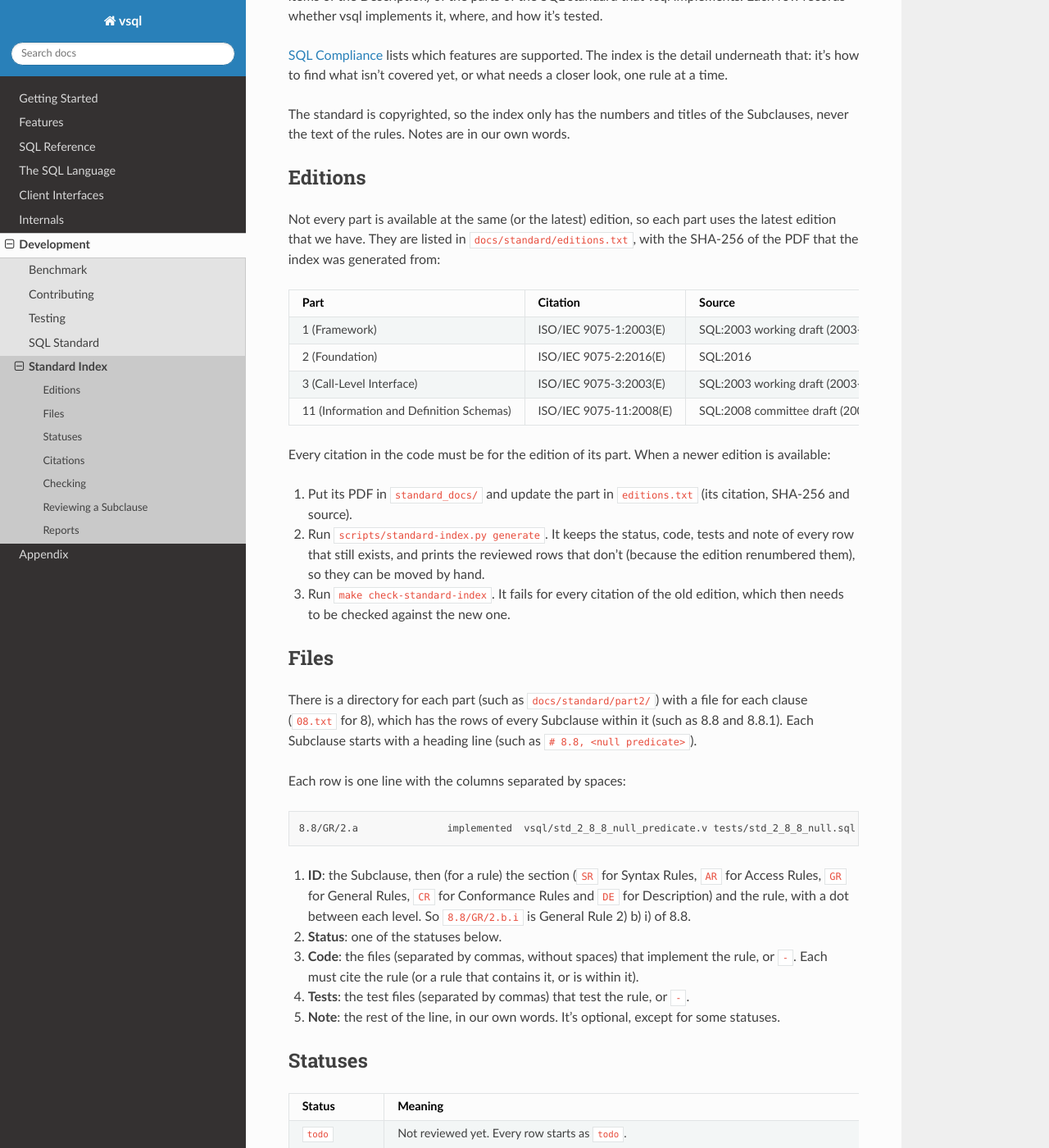
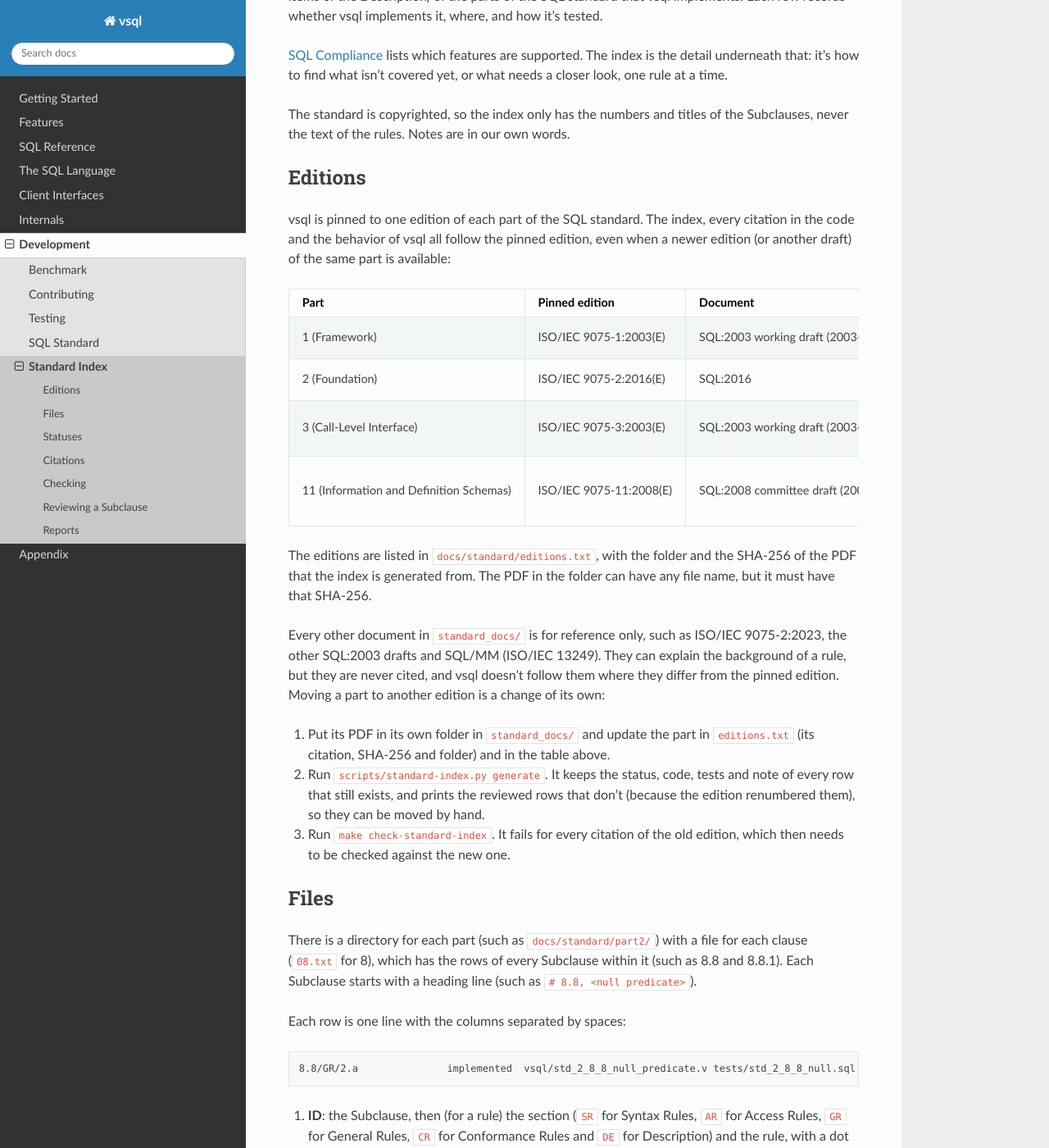
Before and after one commit to elliotchance/vsql, a Sphinx documentation site: the page built from docs/standard-index.rst, in a window 1280 px wide and 1400 px high, scrolled down 477 px. Shown: the whole window at 82% size. Built offline with Sphinx 7.4.7 and the Read the Docs theme 3.1.0, drawn with Linux system fonts in a browser that asks for light colours.

Commit message:
docs: Pin the edition of each part of the SQL standard
standard_docs/ now has more than one edition of some parts (such as
ISO/IEC 9075-2:2016 and 2023), so "the latest edition that we have" no
longer says which one vsql follows. Each part is now pinned to the edition
it already uses: Part 1 and Part 3 are the SQL:2003 working drafts, Part 2
is ISO/IEC 9075-2:2016 and Part 11 is the SQL:2008 committee draft. Every
other document in standard_docs/ is for reference only and is never cited.

editions.txt names the folder of each pinned document in standard_docs/,
such as "ISO_IEC 9075-2 2016 Foundation", rather than the raw file name of
the PDF. standard-index.py finds the PDF in that folder by its SHA-256, so
the file can have any name but must still be exactly the pinned edition.

Co-Authored-By: Claude Opus 5.5 <noreply@anthropic.com>

```diff
--- a/docs/sql-standard.rst
+++ b/docs/sql-standard.rst
@@ -14,8 +14,10 @@ vsql works against **SQL:2016** (ISO/IEC 9075-2:2016), as well as
 `Part 3: Call-Level Interface (SQL/CLI) <https://www.iso.org/standard/63557.html>`_
 for :doc:`language-c`, and
 `Part 11: Information and Definition Schemas (SQL/Schemata) <https://www.iso.org/standard/63565.html>`_
-for the ``INFORMATION_SCHEMA``. Not every part is available at the latest
-edition, so the code cites the latest edition that we have of each part (see
+for the ``INFORMATION_SCHEMA``. Each part is pinned to one edition (Part 2 is
+ISO/IEC 9075-2:2016, Part 1 and Part 3 are the SQL:2003 working drafts and
+Part 11 is the SQL:2008 committee draft), and vsql follows only that edition,
+even where a newer one is available (see the editions in
 :doc:`standard-index`). The source files are named after the part and section
 of the standard that they implement (such as
 ``std_2_14_14_update_statement_searched.v`` for Part 2, section 14.14),
--- a/docs/standard-index.rst
+++ b/docs/standard-index.rst
@@ -19,39 +19,50 @@ the Subclauses, never the text of the rules. Notes are in our own words.
 Editions
 --------
 
-Not every part is available at the same (or the latest) edition, so each part
-uses the latest edition that we have. They are listed in
-``docs/standard/editions.txt``, with the SHA-256 of the PDF that the index was
-generated from:
+vsql is pinned to one edition of each part of the SQL standard. The index, every
+citation in the code and the behavior of vsql all follow the pinned edition, even
+when a newer edition (or another draft) of the same part is available:
 
 .. list-table::
    :header-rows: 1
 
    * - Part
-     - Citation
-     - Source
+     - Pinned edition
+     - Document
+     - Folder in ``standard_docs/``
 
    * - 1 (Framework)
      - ISO/IEC 9075-1:2003(E)
      - SQL:2003 working draft (2003-09)
+     - ``ISO_IEC 9075-1 2003 WD Framework``
 
    * - 2 (Foundation)
      - ISO/IEC 9075-2:2016(E)
      - SQL:2016
+     - ``ISO_IEC 9075-2 2016 Foundation``
 
    * - 3 (Call-Level Interface)
      - ISO/IEC 9075-3:2003(E)
      - SQL:2003 working draft (2003-09)
+     - ``ISO_IEC 9075-3 2003 WD Call-Level Interface (CLI)``
 
    * - 11 (Information and Definition Schemas)
      - ISO/IEC 9075-11:2008(E)
      - SQL:2008 committee draft (2006-02)
+     - ``ISO_IEC 9075-11 2006 CD Information and Definition Schemas (Schemata)``
 
-Every citation in the code must be for the edition of its part. When a newer
-edition is available:
+The editions are listed in ``docs/standard/editions.txt``, with the folder and
+the SHA-256 of the PDF that the index is generated from. The PDF in the folder
+can have any file name, but it must have that SHA-256.
 
-1. Put its PDF in ``standard_docs/`` and update the part in ``editions.txt``
-   (its citation, SHA-256 and source).
+Every other document in ``standard_docs/`` is for reference only, such as
+ISO/IEC 9075-2:2023, the other SQL:2003 drafts and SQL/MM (ISO/IEC 13249). They
+can explain the background of a rule, but they are never cited, and vsql doesn't
+follow them where they differ from the pinned edition. Moving a part to another
+edition is a change of its own:
+
+1. Put its PDF in its own folder in ``standard_docs/`` and update the part in
+   ``editions.txt`` (its citation, SHA-256 and folder) and in the table above.
 2. Run ``scripts/standard-index.py generate``. It keeps the status, code, tests
    and note of every row that still exists, and prints the reviewed rows that
    don't (because the edition renumbered them), so they can be moved by hand.
```
Also changed, not shown: docs/standard/editions.txt (+12 -8 lines), 1 other file.
